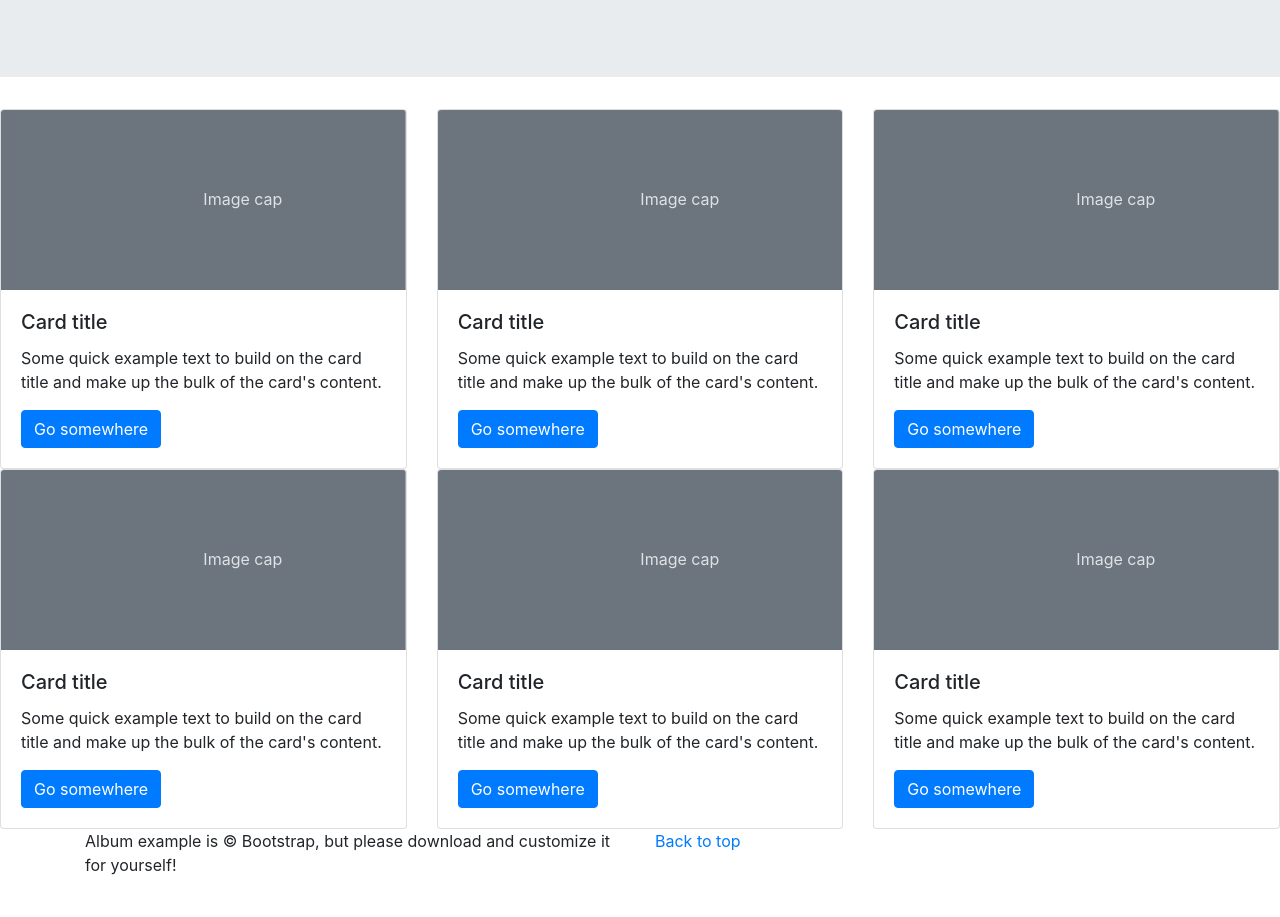
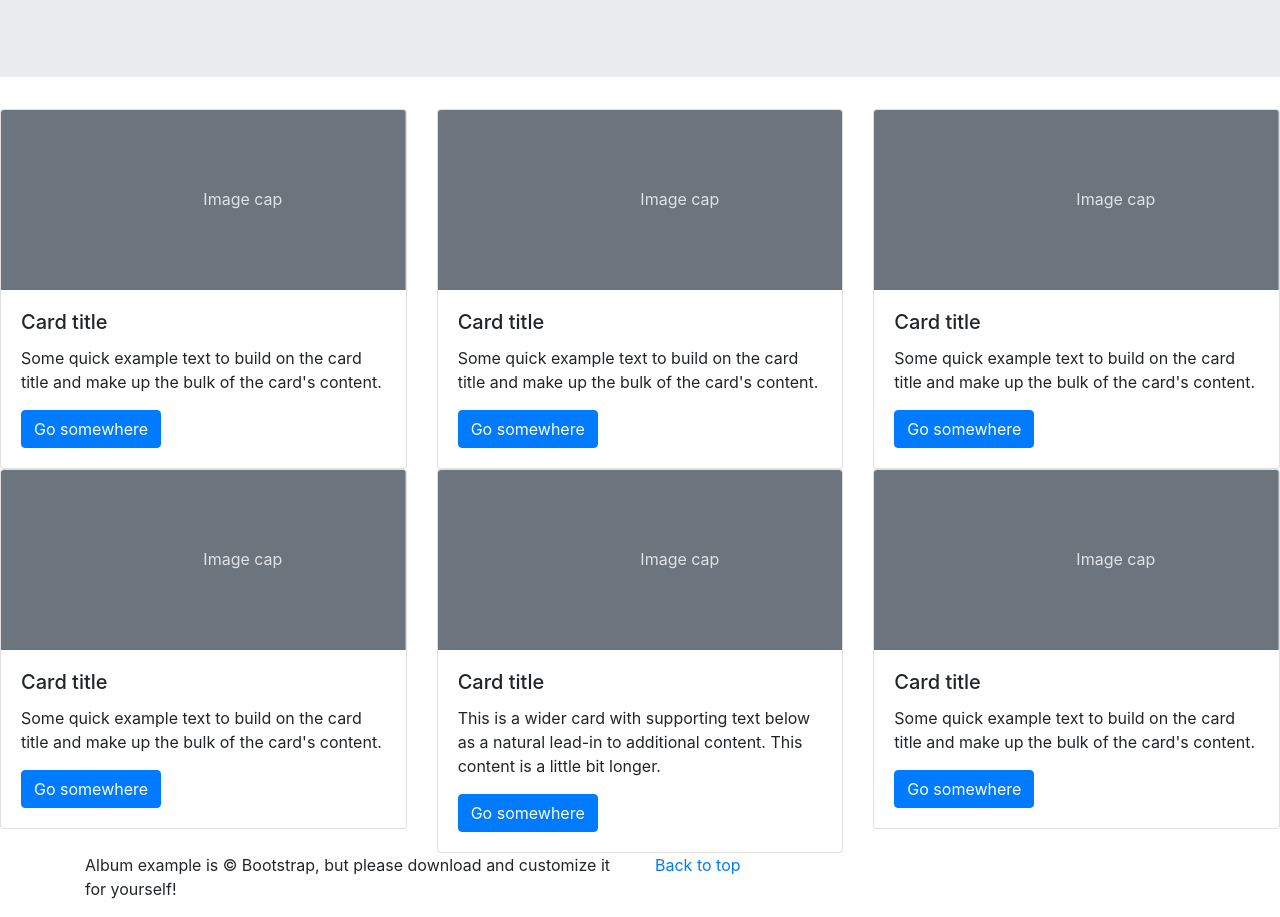
Before and after one commit to CongSam/DuAnGit, a plain HTML site: page index.html in a window 1280 px wide. Shown: the part 172-1089 px from the top of the page. Before the commit the page ends 1065 px from the top, so only its background shows below. Drawn offline with nearby package versions, Linux system fonts and the light colour scheme.

Commit message:
update card-text

```diff
--- a/index.html
+++ b/index.html
@@ -67,7 +67,7 @@
                     <svg class="bd-placeholder-img card-img-top" width="100%" height="180" xmlns="http://www.w3.org/2000/svg" role="img" aria-label="Placeholder: Image cap" preserveAspectRatio="xMidYMid slice" focusable="false"><title>Placeholder</title><rect width="100%" height="100%" fill="#6c757d"></rect><text x="50%" y="50%" fill="#dee2e6" dy=".3em">Image cap</text></svg>
                     <div class="card-body">
                       <h5 class="card-title">Card title</h5>
-                      <p class="card-text">Some quick example text to build on the card title and make up the bulk of the card's content.</p>
+                      <p class="card-text">This is a wider card with supporting text below as a natural lead-in to additional content. This content is a little bit longer.</p>
                       <a href="#" class="btn btn-primary">Go somewhere</a>
                     </div>
                   </div>
```
